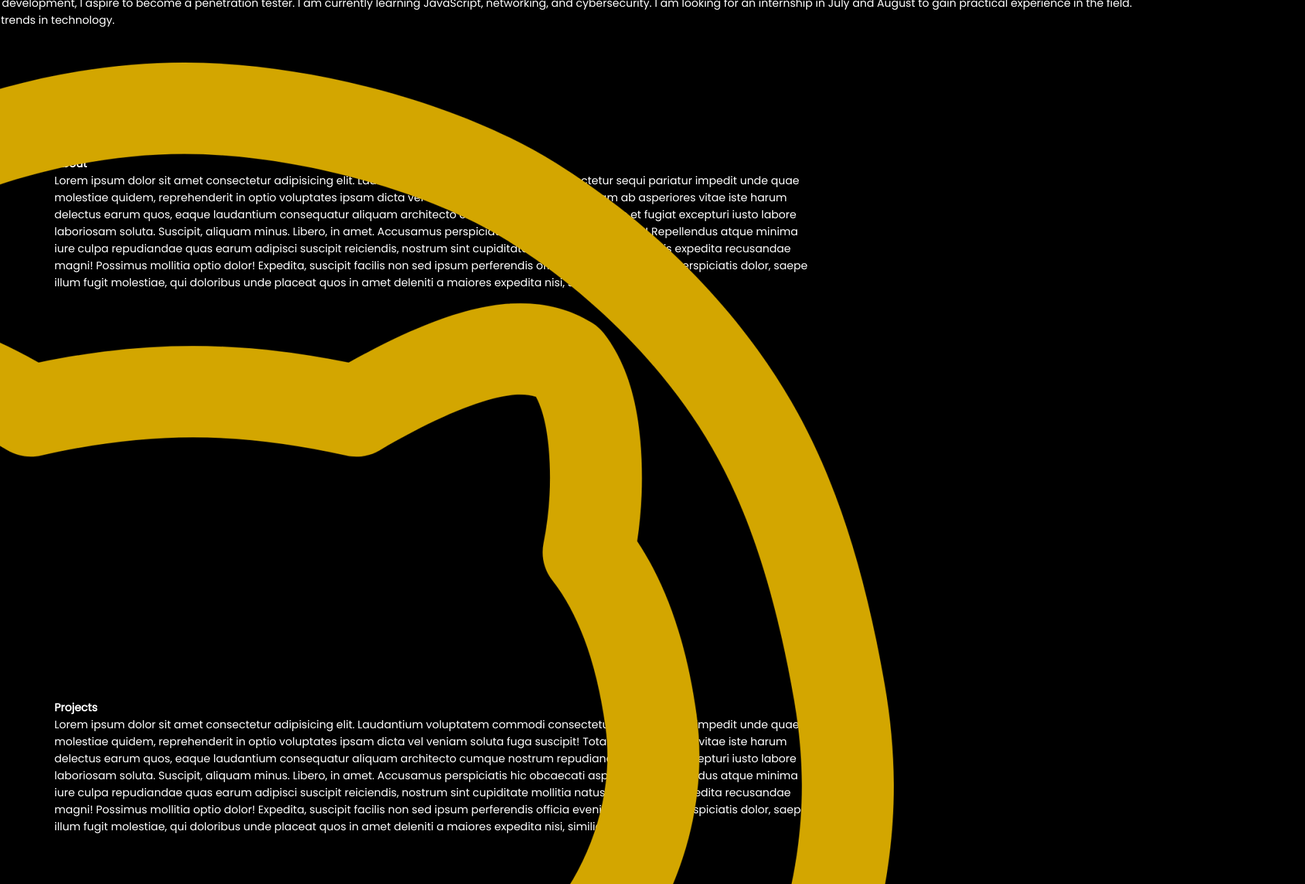
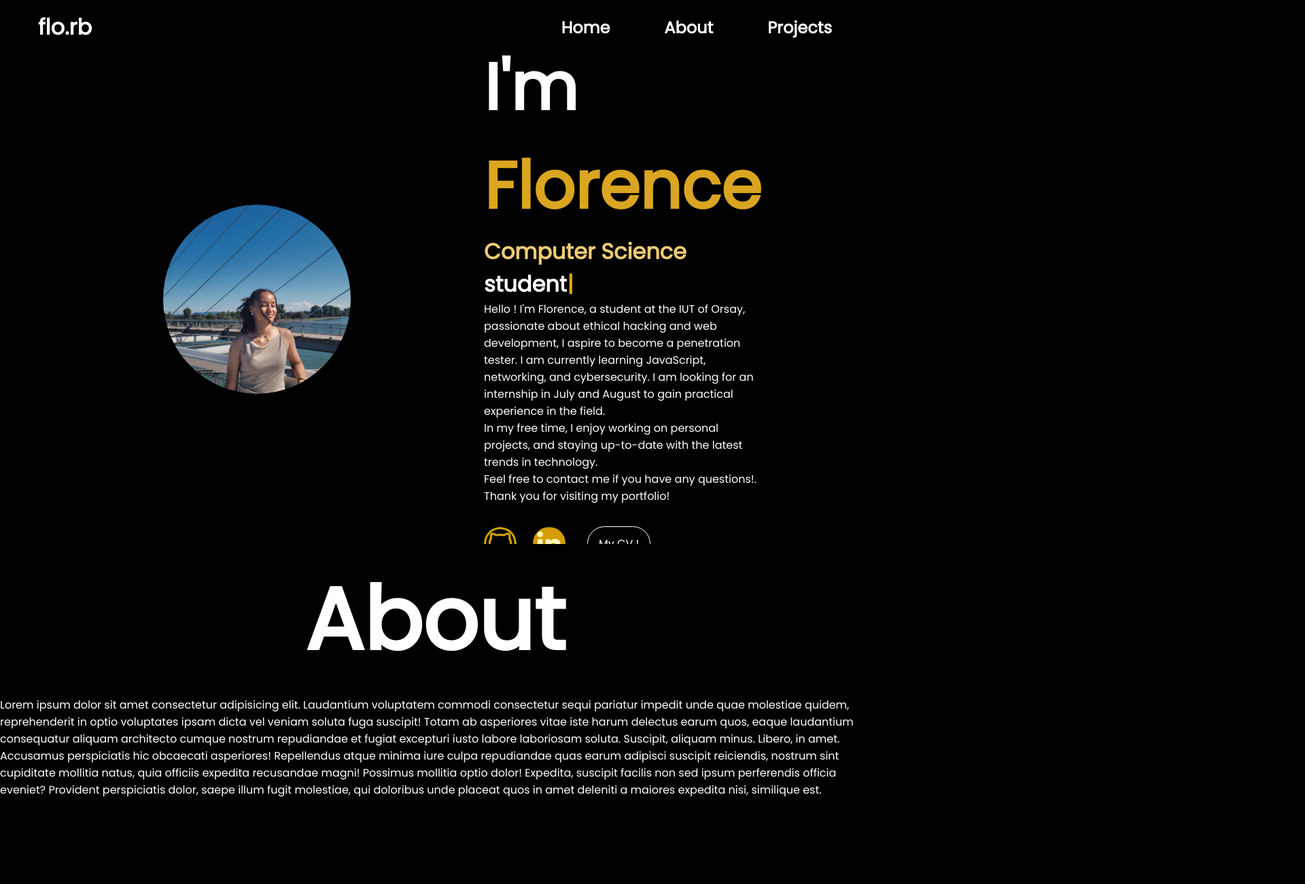
Before and after one commit to flo-rb/portfolio, a plain HTML site: page index.html in a window 1280 px wide. Shown: the top 1300 px of the page at 68% size, 1920 px wide, since content can reach past the window. Drawn offline with Linux system fonts and the light colour scheme.

Commit message:
adding the style of the website for the homepage

```diff
--- a/style.css
+++ b/style.css
@@ -21,179 +21,143 @@ body{
     color: white;
 }
 
-header {
-    margin-top: 20px;
-    width: 100%;
-    height: 80px;
-    position: relative;
-    background-color: transparent;
-    top: 0;
-    left: 0;
-    padding: 1rem 1.5rem;
+main {
+    display: flex;
+    flex-direction: column;
+}
+
+a{
+    color: white;
+}
+
+a:visited{
+    color: white;
+}
+
+/**header**/
+
+.navbar {
     display: flex;
     justify-content: space-between;
-    align-items: center;
-    transition: 0.2s ease;
-    z-index: 100;
+    padding: 1.5rem;
+    position: sticky;
+    top: 0;
+    background-color: black;
+    height: 10vh;
 }
 
-.name {
-    font-size: 2rem;
-    color: goldenrod;
-    font-weight: 700;
-    cursor: pointer;
-    transition: 0.3s ease;
+.name{
+    display: flex;
+    align-items: center;
+    gap: 1rem;
+    padding-left: 1rem;
 }
 
-.name:hover {
-    color: wheat;
+.name a {
+    color: white;
+    font-size: 2rem;
+    font-weight: 600;
+    transition: color 0.5s ease;
 }
 
-nav a {
+.name a:hover {
+    color: goldenrod;
+}
+
+.links{
+    display: flex;
+    gap: 5rem;
+    align-items: center;
+    padding: 0 2rem;
+}
+
+.links a{
     color: white;
     font-size: 1.5rem;
-    margin-left: 2rem;
-    transition: 0.3s ease;
-    font-weight: 300;
+    font-weight: 600;
+    transition: color 0.5s ease;
 }
 
-nav a:hover, nav a.active {
+.links a:visited{
+    color: white;
+}
+
+.links a:hover{
     color: goldenrod;
-    border-bottom: 1.5px solid white;
+}
+
+.main-box{
+    display: flex;
+    background-color: black;
+    height: 90vh;
+    justify-content: center;
+    align-items: center;
+
+}
+
+.wrapper{
+    display: flex;
+    align-items: center;
+    justify-content: center;
+    background-color: black;
+}
+
+.img-flo img{
+    height:50%;
+    width: 50%;
+    border-radius: 50%;
+    margin: 15rem;
+    display: flex;
+    align-items: center;
     transition: 0.5s ease;
 }
 
-.home-img {
-    display: flex;
-    justify-content: center;
-    align-items: center;
+.img-flo img:hover{
+    transform: scale(1.05);
 }
 
-.home-img img{
-    width: 300px;
-    height: auto;
-    border-radius: 100px;
-    position: relative;
-    box-shadow: 0 0 10px rgba(0, 0, 0, 0.5);
+.main-txt{
+    margin: 0 10rem;
+    display: flex;
+    flex-direction: column;
 }
 
-.home-img img:hover {
-    transform: scale(1.05);
-    transition: 0.5s ease;
+.main-txt h1{
+    font-size: 6rem;
 }
 
-section{
-    min-height: 100vh;
-    padding: 8rem 5rem;
+.main-txt h1 span{
+    font-size: 6rem;
+    color: goldenrod;
+    transition: color 0.5s ease;
 }
 
-.home {
-    display: flex;
-    justify-content: center;
-    gap: 8rem;
+.main-txt h1 span:hover{
+    color: rgb(236, 203, 119);
+    cursor:default;
 }
 
-.home .home-content h1 {
-    font-size: 5rem;
-    font-weight: 500;
-    line-height: 1.2;
+.main-txt h2{
+    font-size: 2rem;
 }
 
-
-.home .home-content h1 span {
-    color: goldenrod;
-    font-size: 5rem;
-    font-weight: 500;
+.main-txt h2 span{
+    font-size: 2rem;
+    color: rgb(236, 203, 119);
+    transition: color 0.5s ease;
 }
 
-.home .home-content h1 span:hover {
-    color: wheat;
-    cursor: pointer;
-    transition: 0.3s ease;
+.main-txt h2 span:hover{
+    color: goldenrod;
+    cursor:default;
 }
 
-.home .home-content h4 {
-    font-size: 1.5rem;
-    font-weight: 100;
-}
-
-.social-section{
-    display: flex;
-    align-items: center;
-    gap: 2rem;
-    width: 100%;
-}
-
-.social-icons img{
-    margin: 0.5rem;
-    width: 2rem;
-    height: 2rem;
-}
-
-/*bg circle*/
-.social-icons a{
-    background-color: transparent;
-    border-radius: 50%;
-    border: 1.8rem solid rgba(255, 255, 255, 0.815);
-    box-shadow: goldenrod 0px 0px 10px;
-    width: 2rem;
-    height: 2rem;
-    display: inline-flex;
-    justify-content: center;
-    align-items: center;
-    margin: 0.5rem;
-    transition: 0.5s ease;
-    cursor: pointer;
-    margin-top: 0.5rem;
-    margin-left: 0.5rem;
-}
-
-.social-icons img:hover {
-    transform: scale(1.2);
-    transition: 0.5s ease;
-}
-
-.social-icons a:hover {
-    transform: scale(1.2);
-    transition: 0.5s ease;
-}
-
-.cv-btn{
-    display: inline-block;
-    background-color: black;
-    color: goldenrod;
-    border: 2.5px solid white;
-    border-radius: 50px;
-    padding: 0.75rem 1.5rem; /*h/l*/
-    letter-spacing: 0.2rem;
-    font-size: 1rem;
-    margin: 1rem 0;
-}
-
-.cv-btn a{
-    color: blue;
-}
-.cv-btn:hover {
-    box-shadow: 0 0 20px goldenrod;
-    color: white;
-    transition: 0.5s ease;
-}
-
-.text-effect {
-    position: relative;
-}
-
-.text-effect span{
-    color: goldenrod;
-    font-size: 1.5rem;
-    font-weight: 500;
-}
-
-.text-effect span::after{
+.main-txt h2::after{
     content: "|";
     background-color: black;
     position: absolute;
     animation: blink 1s infinite;
+    color: goldenrod;
 }
 
 @keyframes blink {
@@ -202,78 +166,85 @@ section{
     100% { opacity: 1; }
 }
 
-/*responsive*/
-@media screen and (max-width: 800px) {
-
-    main {
-        margin-left: 25px;
-        margin-right: 25px;
+.socials {
+    display: flex;
+    align-items: center;
+    padding-right: 2rem;
+    gap: 2rem; /*fonctionne uniquement avec display flex*/
+    margin-top: 2rem;
 }
 
-
-    header {
-        flex-direction: column;
-        align-items: flex-start;
+.socials a img{
+    width: 3rem;
+    height: 3rem;
 }
 
-    nav {
-        position: relative;
+.gitdin{
     display: flex;
     justify-content: center;
-        align-items: center;
-        width: 100%;
-        flex-wrap: nowrap;
-        gap: 1rem;
+    gap: 1.5rem;
 }
 
-    nav.active {
+.github a, .github, .linkedin, .linkedin a {
+
     display: flex;
+    align-items: center;
+    justify-content: center;
 }
-    nav a {
-        overflow: hidden;
-        text-overflow: ellipsis;
+.github a img, .linkedin a img{
+    width: 3rem;
+    height: 3rem;
+    transition: 0.5s ease;
+    border-radius: 50%;
 }
 
-    nav a:hover, nav a.active {
-        border-bottom: 0.2rem solid goldenrod;
-        border-radius: 0.5rem;
+.github a:hover img, .linkedin a:hover img{
+    transform: scale(1.2);
+    box-shadow: 2px 2px 10px goldenrod;
 }
 
-    .home-img{
-        display: none;
-    }
-}
-
-@media screen and (max-width: 500px) {
-
-    nav{
-        display: none;
-    }
-    .home .home-content h1 {
-        font-size: 3rem;
-    }
-
-    .home .home-content h1 span {
-        font-size: 3rem;
-    }
-
-    .home .home-content h4 {
-        font-size: 1.2rem;
-    }
-
-    .social-icons a{
-        width: 1.5rem;
-        height: 1.5rem;
-        border: 0.8rem solid rgba(255, 255, 255, 0.815);
-    }
-    .social-icons img{
-        width: 1.5rem;
-        height: 1.5rem;
+.btn{
+    display: flex;
+    align-items: center;
+    justify-content: center;
 }
 
 .cv-btn{
-        padding: 0.5rem 1rem; /*h/l*/
-        font-size: 0.8rem;
+    border: 1px solid white;
+    padding: 0.75rem 1rem;
+    border-radius: 50px;
+    transition: box-shadow 0.5s ease; /*dans le parent*/
+    transition: 0.5s ease;
 }
 
+.cv-btn:hover{
+    box-shadow: 0 0 20px goldenrod;
+    transform: scale(1.2);
 }
+
+/**main section**/
+
+/*!*/
+.about{
+    height: 100vh;
+    background-color: black;
+}
+
+.about .abt-title h1{
+    font-size: 8rem;
+    justify-content: center;
+    display: flex;
+    margin: 1rem 3rem;
+}
+
+.projects{
+    height:50vh;
+    background-color: black;
+}
+
+.projects .prj-title h1{
+    font-size: 8rem;
+    justify-content: center;
+    display: flex;
+    margin: 1rem 3rem;
+}
```
Lines whose indentation alone changed are shown as unchanged.
